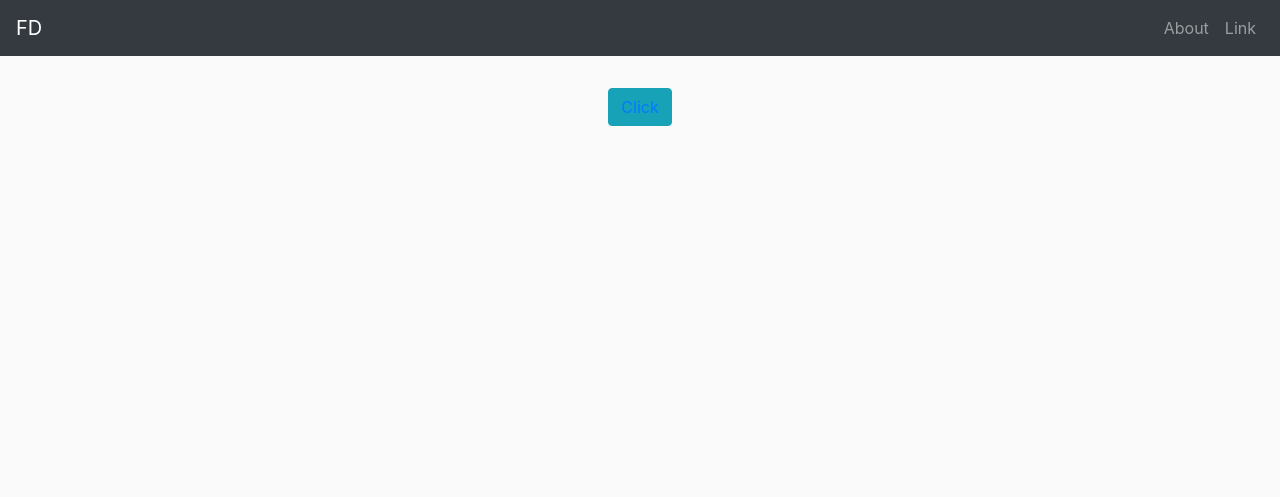
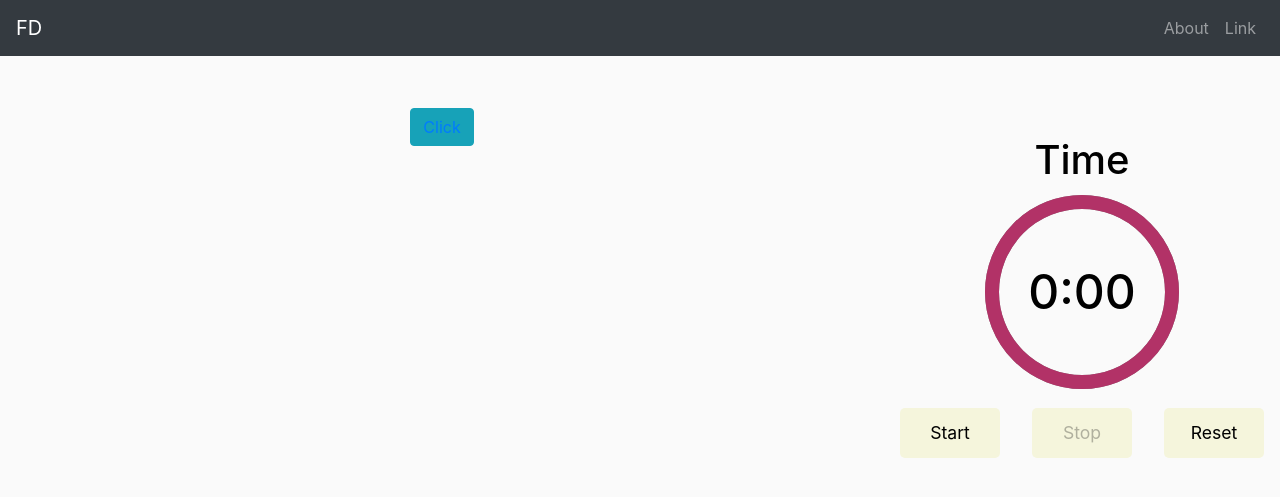
Before and after one commit to hhhrrrttt222111/fatigue-detector, a Flask app: page / in a window 1280 px wide. Shown: the top 497 px of the page. Run offline with Flask 2, Linux system fonts and the light colour scheme.

Commit message:
added clock

```diff
--- a/static/main.css
+++ b/static/main.css
@@ -6,6 +6,26 @@ body {
 nav {
     margin-bottom: 2rem;
 }
+.navbar-toggler, .navbar-toggler:focus, .navbar-toggler:active {
+    outline: none;
+    border: none;
+}
+
+.landing {
+    display: flex;
+}
+
+.landing_left {
+    flex: 0.7;
+}
+.landing_right {
+    padding-top: 3rem;
+    flex: 0.3;
+    display: flex;
+    flex-direction: column;
+    justify-content: center;
+    align-items: center;
+}
 
 .main_button {
     display: flex;
@@ -13,3 +33,110 @@ nav {
     align-items: center;
     margin-top: 20px;
 }
+
+
+
+
+
+
+
+
+.app {
+    display: flex;
+    justify-content: center;
+    align-items: center;
+}
+
+
+.base-timer {
+    position: relative;
+    width: 200px;
+    height: 200px;
+  }
+
+  /* scaleX(1) = CLOCKWISE, scaleX(-1) = ANTI-CLOCKWISE */
+  .base-timer__svg {
+    transform: scaleX(1);
+  }
+
+  .base-timer__circle {
+    fill: none;
+    stroke: none;
+  }
+
+  .base-timer__path-elapsed {
+    stroke-width: 7px;
+    stroke: grey;
+  }
+
+  .base-timer__path-remaining {
+    stroke-width: 7px;
+    stroke-linecap: round;
+    transform: rotate(90deg);
+    transform-origin: center;
+    transition: 1s linear all;
+    fill-rule: nonzero;
+    stroke: currentColor;
+}
+
+  .base-timer__path-remaining.arc {
+    color: rgba(179, 48, 102, 0.973)
+  }
+
+  .base-timer__label {
+    position: absolute;
+    width: 200px;
+    height: 200px;
+    top: 0;
+    display: flex;
+    align-items: center;
+    justify-content: center;
+    font-size: 48px;
+  }
+
+  .buttons {
+    box-sizing: border-box;
+    display: flex;
+    justify-content: center;
+    align-items: center;
+  }
+
+
+  .buttons button {
+    margin: 1rem;
+    border: none;
+    background-color: beige;
+    width: 100px;
+    height: 50px;
+    border-radius: 5px;
+    padding: .3rem;
+    font-size: 1.1rem;
+  }
+
+  .buttons button:hover {
+    background-color: rgba(179, 48, 102, 0.973);
+    color: white;
+  }
+
+  .buttons button:disabled {
+    cursor: not-allowed;
+  }
+  .buttons button:disabled:hover{
+    background-color:beige;
+  }
+
+
+
+@media screen and (max-width: 992px) {
+    .landing {
+        display: flex;
+        flex-direction: column;
+    }
+}
+
+@media screen and (max-width: 600px) {
+    .landing {
+        display: flex;
+        flex-direction: column;
+    }
+}
--- /dev/null
+++ b/static/script.js
@@ -0,0 +1,115 @@
+const FULL_DASH_ARRAY = 283;
+const RESET_DASH_ARRAY = `-57 ${FULL_DASH_ARRAY}`;
+
+//All buttons
+let startBtn = document.querySelector(".start");
+let stopBtn = document.querySelector(".stop");
+let resetBtn = document.querySelector(".reset");
+
+//DOM elements
+let timer = document.querySelector("#base-timer-path-remaining");
+let timeLabel = document.getElementById("base-timer-label");
+
+//Time related vars
+const TIME_LIMIT = 0; //in seconds
+let timePassed = 1;
+let timeLeft = TIME_LIMIT;
+let timerInterval = null;
+
+function reset() {
+  clearInterval(timerInterval);
+  resetVars();
+  startBtn.innerHTML = "Start";
+  timer.setAttribute("stroke-dasharray", RESET_DASH_ARRAY);
+}
+
+function start(withReset = false) {
+  setDisabled(startBtn);
+  removeDisabled(stopBtn);
+  if (withReset) {
+    resetVars();
+  }
+  startTimer();
+}
+
+function stop() {
+  setDisabled(stopBtn);
+  removeDisabled(startBtn);
+  startBtn.innerHTML = "Continue";
+  clearInterval(timerInterval);
+}
+
+function startTimer() {
+  timerInterval = setInterval(() => {
+    timePassed = timePassed -= 1;
+    timeLeft = TIME_LIMIT - timePassed;
+    timeLabel.innerHTML = formatTime(timeLeft);
+    setCircleDasharray();
+
+    // if (timeLeft === 0) {
+    //   timeIsUp();
+    // }
+  }, 1000);
+}
+
+window.addEventListener("load", () => {
+  timeLabel.innerHTML = formatTime(TIME_LIMIT);
+  setDisabled(stopBtn);
+});
+
+//---------------------------------------------
+//HELPER METHODS
+//---------------------------------------------
+function setDisabled(button) {
+  button.setAttribute("disabled", "disabled");
+}
+
+function removeDisabled(button) {
+  button.removeAttribute("disabled");
+}
+
+// function timeIsUp() {
+//   setDisabled(startBtn);
+//   removeDisabled(stopBtn);
+//   clearInterval(timerInterval);
+//   let confirmReset = confirm("Time is UP! Wanna restart?");
+//   if (confirmReset) {
+//     reset();
+//     startTimer();
+//   } else {
+//     reset();
+//   }
+// }
+
+function resetVars() {
+  removeDisabled(startBtn);
+  setDisabled(stopBtn);
+  timePassed = -1;
+  timeLeft = TIME_LIMIT;
+  console.log(timePassed, timeLeft);
+  timeLabel.innerHTML = formatTime(TIME_LIMIT);
+}
+
+function formatTime(time) {
+  const minutes = Math.floor(time / 60);
+  let seconds = time % 60;
+
+  if (seconds < 10) {
+    seconds = `0${seconds}`;
+  }
+
+  return `${minutes}:${seconds}`;
+}
+
+function calculateTimeFraction() {
+  const rawTimeFraction = timeLeft / TIME_LIMIT;
+  return rawTimeFraction - (1 / TIME_LIMIT) * (1 - rawTimeFraction);
+}
+
+function setCircleDasharray() {
+  const circleDasharray = `${(
+    calculateTimeFraction() * FULL_DASH_ARRAY
+  ).toFixed(0)} 283`;
+  console.log("setCircleDashArray: ", circleDasharray);
+  timer.setAttribute("stroke-dasharray", circleDasharray);
+}
--- a/templates/base.html
+++ b/templates/base.html
@@ -5,6 +5,8 @@
     <meta name="viewport" content="width=device-width, initial-scale=1, shrink-to-fit=no">
     <link rel="stylesheet" href="https://cdn.jsdelivr.net/npm/bootstrap@4.5.3/dist/css/bootstrap.min.css" integrity="sha384-TX8t27EcRE3e/ihU7zmQxVncDAy5uIKz4rEkgIXeMed4M0jlfIDPvg6uqKI2xXr2" crossorigin="anonymous">
     <link rel="stylesheet" type="text/css" href="{{ url_for('static', filename='main.css') }}">
+
+
 
     {% if title %}
         <title>Fatigue Detector - {{ title }}</title>
@@ -37,6 +39,9 @@
     {% block content %}
     {% endblock %}
 
+    <script src="{{ url_for('static', filename='script.js') }}"></script>
+
+
     <!-- Option 1: jQuery and Bootstrap Bundle (includes Popper) -->
     <script src="https://code.jquery.com/jquery-3.5.1.slim.min.js" integrity="sha384-DfXdz2htPH0lsSSs5nCTpuj/zy4C+OGpamoFVy38MVBnE+IbbVYUew+OrCXaRkfj" crossorigin="anonymous"></script>
     <script src="https://cdn.jsdelivr.net/npm/bootstrap@4.5.3/dist/js/bootstrap.bundle.min.js" integrity="sha384-ho+j7jyWK8fNQe+A12Hb8AhRq26LrZ/JpcUGGOn+Y7RsweNrtN/tE3MoK7ZeZDyx" crossorigin="anonymous"></script>
--- a/templates/index.html
+++ b/templates/index.html
@@ -2,11 +2,50 @@
 
   {% block content %}
 
-    <div class="main_button">
-      <button class='btn btn-outline btn-info'>
-        <a href='/video_feed' >Click </a>
-      </button>
+<div class="landing">
+    <div class="landing_left">
+      <div class="main_button">
+        <button class='btn btn-outline btn-info'>
+          <a href='/video_feed' >Click </a>
+        </button>
+      </div>
     </div>
+    <div class="landing_right">
+      <h1>Time <h1>
+      <div id="app" class="app">
+        <div class="base-timer">
+          <svg class="base-timer__svg" viewBox="0 0 100 100" xmlns="http://www.w3.org/2000/svg">
+            <g class="base-timer__circle">
+              <circle class="base-timer__path-elapsed" cx="50" cy="50" r="45"></circle>
+              <path id="base-timer-path-remaining" stroke-dasharray="283" class="base-timer__path-remaining arc"
+                    d="
+                      M 50, 50
+                      m -45, 0
+                      a 45,45 0 1,0 90,0
+                      a 45,45 0 1,0 -90,0
+                      "></path>
+            </g>
+          </svg>
+          <span id="base-timer-label" class="base-timer__label"></span>
+        </div>
+      </div>
+
+      <div class="buttons">
+        <button onclick="start()" class="start">
+          Start
+        </button>
+        <button onclick="stop()" class="stop">
+          Stop
+        </button>
+        <button onclick="reset()" class="reset">
+          Reset
+        </button>
+      </div>
+    </div>
+</div>
+
+
+
 
 
 
```
